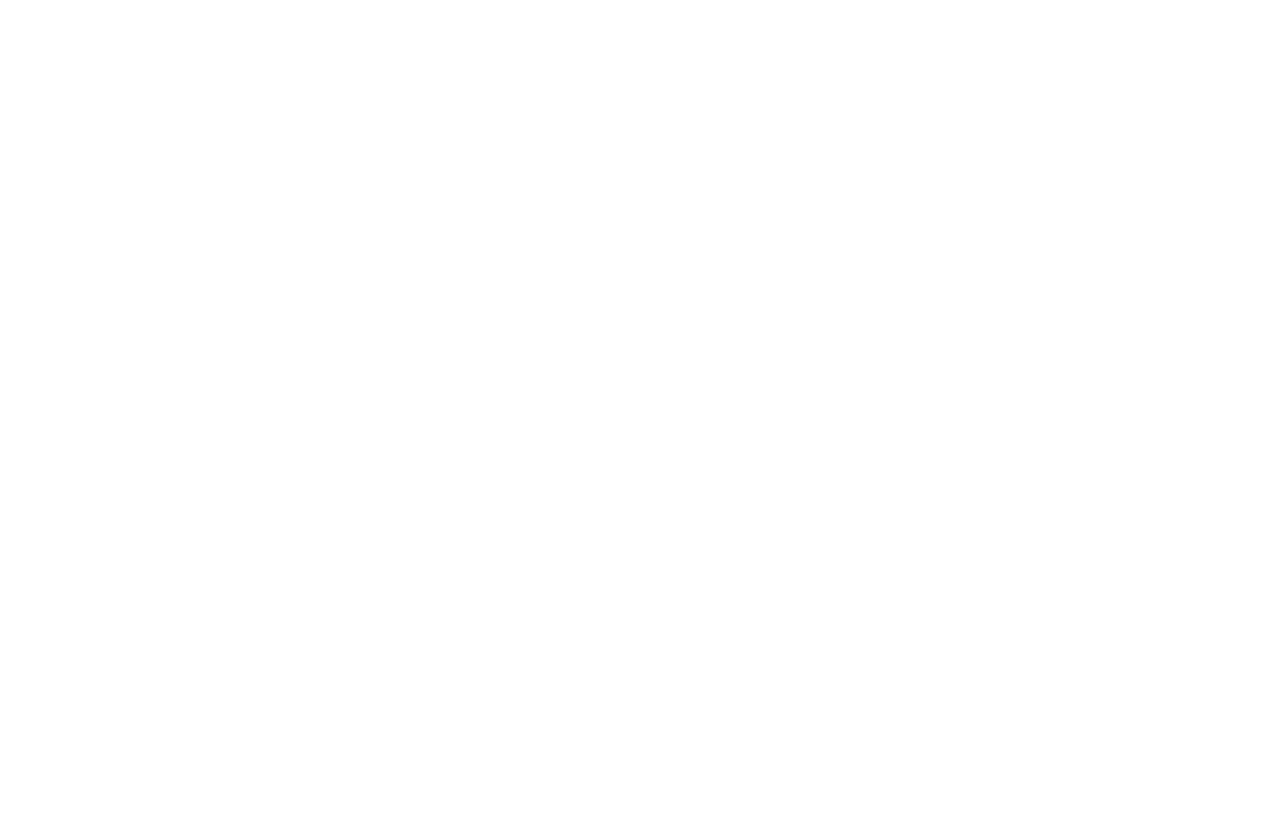
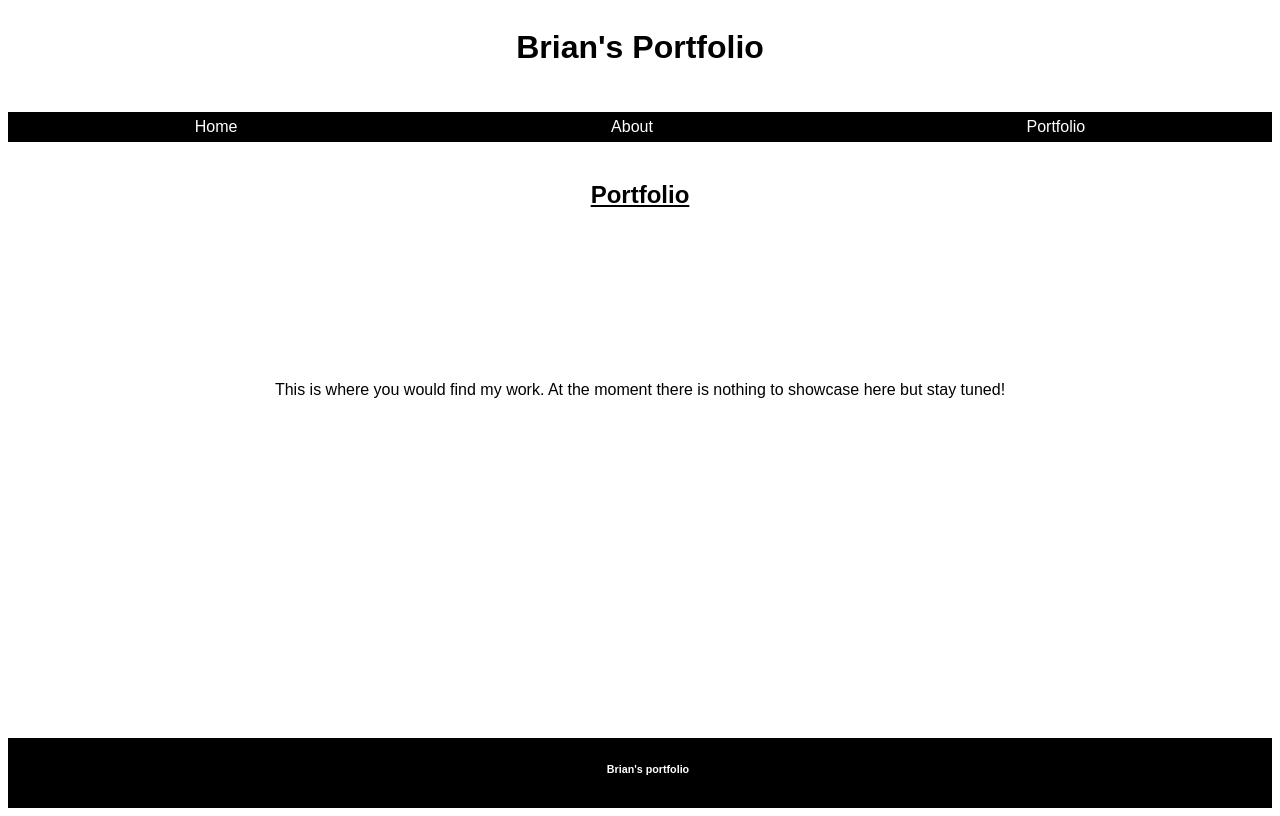
Before and after one commit to thebeeflo/Brians-Portfolio, a plain HTML site: page portfolio.html in a window 1280 px wide. Drawn offline with Linux system fonts and the light colour scheme.

Commit message:
Updated portfolio html and js file

```diff
--- a/javascript.js
+++ b/javascript.js
@@ -0,0 +1,4 @@
+// prints hello world as an alert
+function displayAlert() {
+    alert("Hello, World!");
+}
--- a/portfolio.html
+++ b/portfolio.html
@@ -0,0 +1,38 @@
+<!DOCTYPE html>
+<html lang="en">
+<head>
+    <link rel="stylesheet" href="style.css">
+    <meta charset="UTF-8">
+    <meta name="viewport" content="width=device-width, initial-scale=1.0">
+    <title>Portfolio</title>
+</head>
+<body>
+    <body>
+
+        <!--This is the header/title of the site-->
+        <header>
+            <h1>Brian's Portfolio</h1>
+        </header>
+
+
+        <!--This is the background for the nav section-->
+        <div class="navbackground"></div>
+
+        <nav>
+            <a class= "navlink" href="index.html">Home</a>
+            <a class="navlink" href="about.html">About</a>
+            <a class="navlink" href="portfolio.html">Portfolio</a>
+        </nav>
+
+        <h2>Portfolio</h2>
+
+        <article>
+            <p> This is where you would find my work. At the moment there is nothing to showcase here but stay tuned!</p>
+        </article>
+
+        <footer>
+            <h6>Brian's portfolio</h6>
+            <div class="footerbkgrnd"></div>
+        </footer>
+</body>
+</html>
```
Also changed, not shown: index.html (+3 -0 lines).
